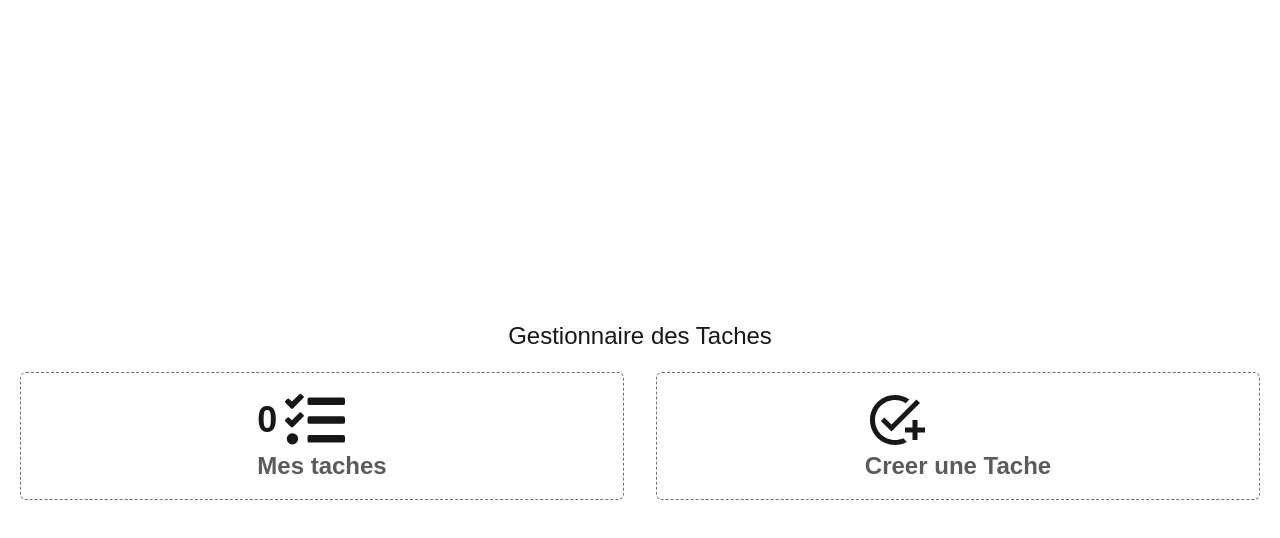
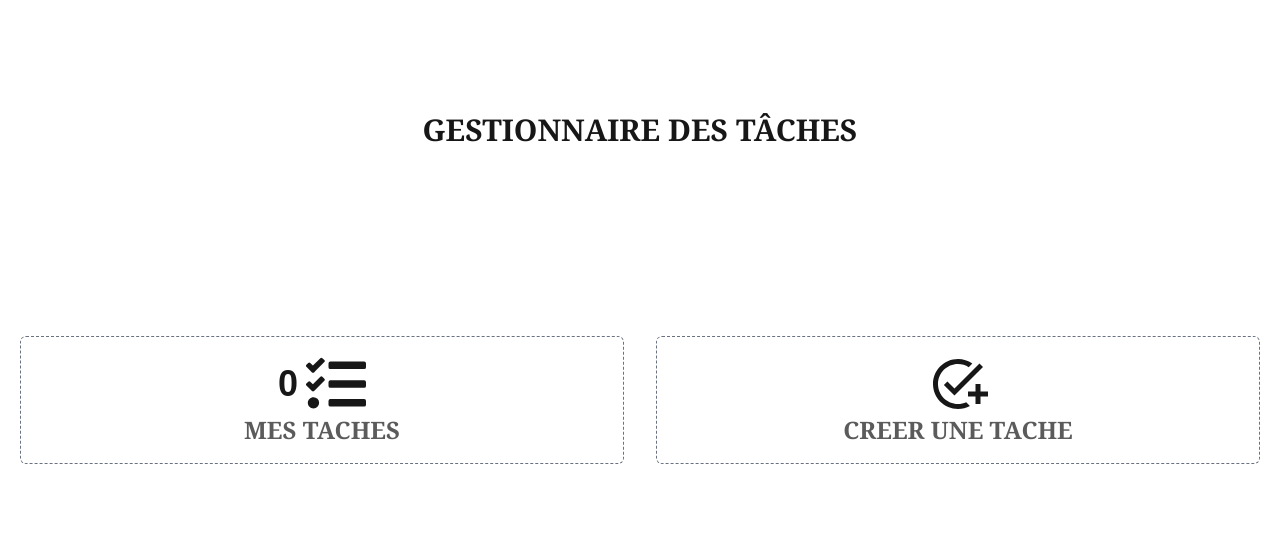
Before and after one commit to GBOKO-git/todo-next-typescript, a Next.js app: page / in a window 1280 px wide. Shown: the top 538 px of the page. Built offline with nearby package versions, Linux system fonts and the light colour scheme.

Commit message:
fix: projet final

```diff
--- a/src/Components/accueil/Accueil.tsx
+++ b/src/Components/accueil/Accueil.tsx
@@ -15,31 +15,32 @@ const Accueil = () => {
     }, [])
     return (
         <>
-            <div className="grid  justify-center items-center gap-6 px-4 py-8  min-h-screen md:mx-15  ">
-                <div className="min-w-screen ">
-                    <h1  className="my-5 text-2xl text-center">Gestionnaire des Taches</h1>
-                <div className="grid grid-cols-2 md:grid-cols-2 justify-center items-center gap-8 px-5 ">
+            <div className="grid  justify-center items-center  px-4 py-8  min-h-screen md:mx-15  ">
+                <div className="md:min-w-7xl">
+                    <h1 className="text-3xl text-center font-bold font-serif uppercase absolute justify-center top-28 left-1/2 -translate-x-1/2">GESTIONNAIRE DES TÂCHES</h1>
+
+                    <div className="grid grid-cols-1 md:grid-cols-2 justify-center items-center gap-8 px-5 ">
 
                         <div
                             className="flex flex-col justify-center items-center gap-2 border border-dashed border-gray-500 p-4 rounded-md h-32">
-                        <Link href="/task" >
-                            <div className="flex gap-2 items-center">
+                            <Link href="/tasks" >
+                                <div className="flex gap-2 items-center justify-center">
                                     <span className="font-bold text-4xl">{todos.length}</span>
                                     <FaTasks className="size-15 " />
                                 </div>
-                            <span className="font-semibold opacity-70 text-2xl text-center">Mes taches</span>
+                                <span className="font-semibold font-serif uppercase opacity-70 text-2xl text-center">Mes taches</span>
                             </Link>
                         </div>
 
                         <div
                             className="flex flex-col justify-center items-center gap-2 border border-dashed border-gray-500 p-4 rounded-md h-32">
                             <Link href="/createTask" >
-                            <div className="flex gap-2 items-center">
+                                <div className="flex gap-2 items-center justify-center">
 
                                     <MdAddTask className="size-15" />
 
                                 </div>
-                            <span className="font-semibold opacity-70 text-2xl text-center">Creer une Tache</span>
+                                <span className="font-semibold font-serif uppercase opacity-70 text-2xl text-center">Creer une Tache</span>
                             </Link>
                         </div>
                     </div>
--- a/src/app/createTask/page.tsx
+++ b/src/app/createTask/page.tsx
@@ -14,7 +14,7 @@ const CreateTask = () => {
     e.preventDefault();
     if (title.trim() !== "") {
       addTodo(title);
-      router.push("/task")
+      router.push("/tasks")
     }
   }
   return (
@@ -41,7 +41,7 @@ const CreateTask = () => {
         </form>
         <div className="flex gap-3 justify-end italic font-serif">
           <span>Retourner à la liste des taches</span>
-          <Link href="/task" > <TiArrowBackOutline className="size-7 text-blue-500" />
+          <Link href="/tasks" > <TiArrowBackOutline className="size-7 text-blue-500" />
           </Link>
         </div>
       </main>
--- a/src/app/deleteTask/[id]/page.tsx
+++ b/src/app/deleteTask/[id]/page.tsx
@@ -23,7 +23,7 @@ const DeleteTask = () => {
   const handleDeleteTodo = async (todoId: number) => {
     try {
       await deleteTodo(todoId);
-      router.push("/task"); // Redirection après suppression
+      router.push("/tasks"); // Redirection après suppression
     } catch (error) {
       console.error("Erreur lors de la suppression :", error);
     }
--- a/src/app/task/page.tsx
+++ b/src/app/tasks/page.tsx
@@ -42,7 +42,7 @@ const Task = () => {
                 <div className="md:min-w-4xl mx-auto  bg-slate-300 shadow-lg rounded-lg overflow-hidden  p-7">
 
                     <div className="px-4 py-2 ">
-                        <h1 className="text-gray-800 font-bold text-2xl uppercase ">To-Do List </h1>
+                        <h1 className="text-gray-800 font-bold text-2xl uppercase font-serif">Ma liste des tâches </h1>
                     </div>
                     <form className="w-full md:min-w-3xl mx-auto px-4 py-2 ">
                         <div className="flex items-center border-b-2 border-teal-500 py-2">
@@ -69,15 +69,13 @@ const Task = () => {
                                         <th className="text-center p-3 px-5"> ACTIONS </th>
                                     </tr>
                                     {todos.map((todo, index) => (
-                                        <tr key={index} className="border-b hover:bg-orange-100 bg-gray-100">
-                                            {/* <td className="p-3 px-5">
-                                                <p className={todo.completed ? "text-gray-700 line-through font-semibold " : "bg-transparent border-b-2 border-gray-300 py-2"}>{todo.id}</p>
-                                            </td> */}
+                                        <tr key={index} className={todo.completed ? "border-b hover:bg-green-300 bg-gray-100" : "border-b hover:bg-gray-300 bg-gray-100"}>
+
                                             <td className="p-3 px-5">
                                                 <p className={todo.completed ? "text-gray-700 line-through font-semibold " : "bg-transparent border-b-2 border-gray-300 py-2"}>{todo.title}</p>
                                             </td>
                                             <td className="p-3 px-5">
-                                                {todo.completed ? (<p className="bg-green-300 w-15 text-green-900 rounded">Terminé</p>) : (<p className="bg-orange-300 w-22 text-center rounded">En cours ...</p>)}
+                                                {todo.completed ? (<p className=" w-15 text-green-900 rounded">Terminé</p>) : (<p className="bg-orange-300 w-22 text-center rounded">En cours ...</p>)}
 
 
                                             </td>
@@ -87,7 +85,7 @@ const Task = () => {
                                                         <button className="text-sm font-light text-violet-800 border-1 cursor-pointer hover:text-white hover:bg-violet-950 rounded px-2"><CiEdit className="size-7" /></button>
                                                     </Link>
                                                     <Link href={`/deleteTask/${todo.id}`} >
-                                                        <button className="text-sm font-light text-red-700  cursor-pointer hover:text-red-500 rounded px-1 "><FaRegTrashCan className="size-7" /></button>
+                                                        <button className="text-sm font-light text-red-700  cursor-pointer hover:text-red-500 rounded px-1"><FaRegTrashCan className="size-7" /></button>
                                                     </Link>
                                                 </div>
                                             </td>
--- a/src/app/updateTask/[id]/page.tsx
+++ b/src/app/updateTask/[id]/page.tsx
@@ -38,7 +38,7 @@ const UpdateTask = () => {
         {
             updateTaskById(todo.id, title, completed)
             // alert(`Lache ${todo?.title} a été modifiée avec success`)
-            router.push('/task')
+            router.push('/tasks')
         }
     }
 
@@ -85,7 +85,7 @@ const UpdateTask = () => {
 
                     <div className="flex gap-3 justify-end italic font-serif items-center rounded dark:text-white dark:bg-black">
                         <span>Retourner à la liste des taches</span>
-                        <Link href="/task" > <TiArrowBackOutline className="size-7 text-blue-500" />
+                        <Link href="/tasks" > <TiArrowBackOutline className="size-7 text-blue-500" />
                         </Link>
                     </div>
                 </main>
```
Also changed, not shown: src/Components/Navbar.tsx (deleted). Lines whose indentation alone changed are shown as unchanged.
